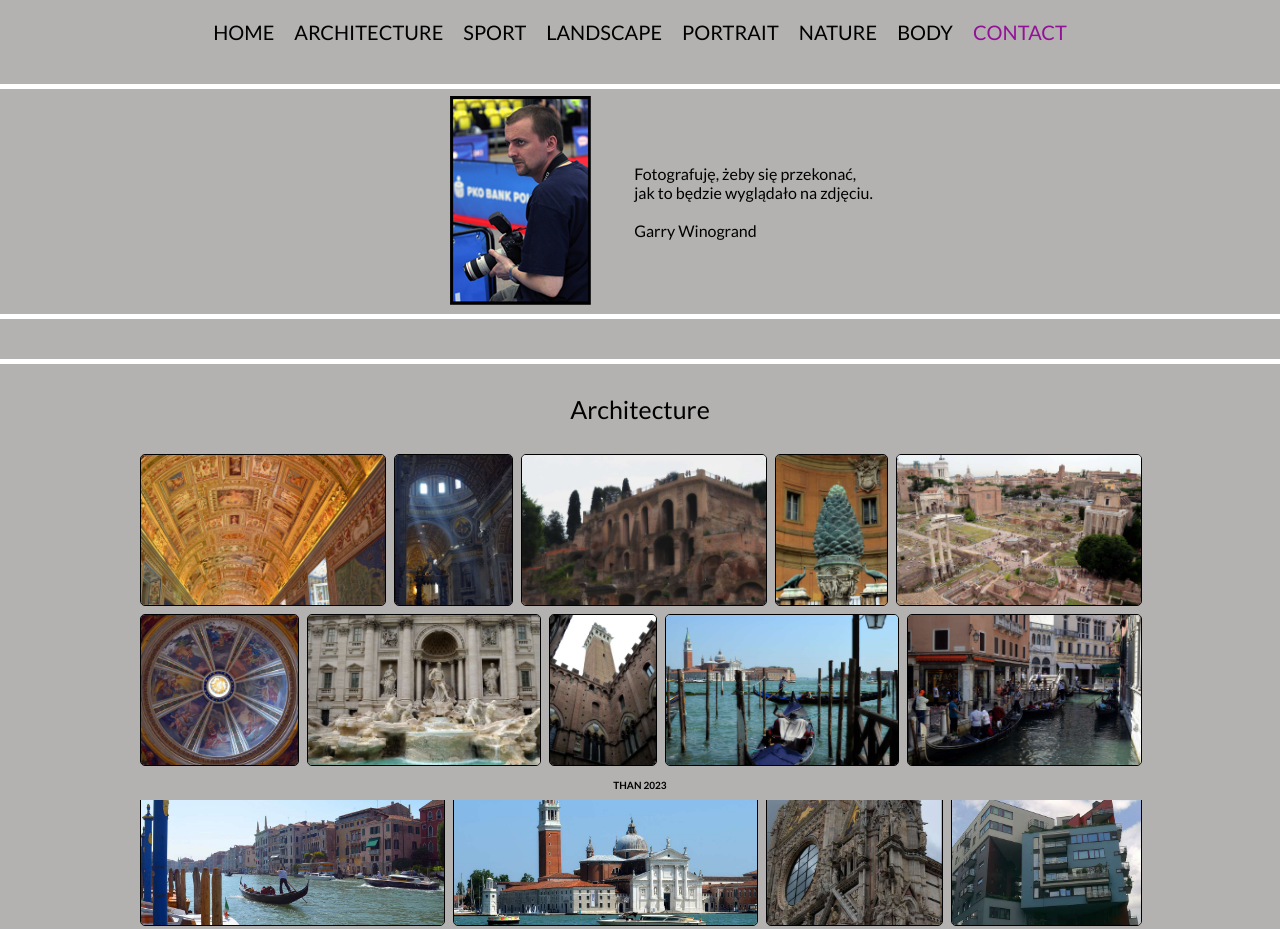
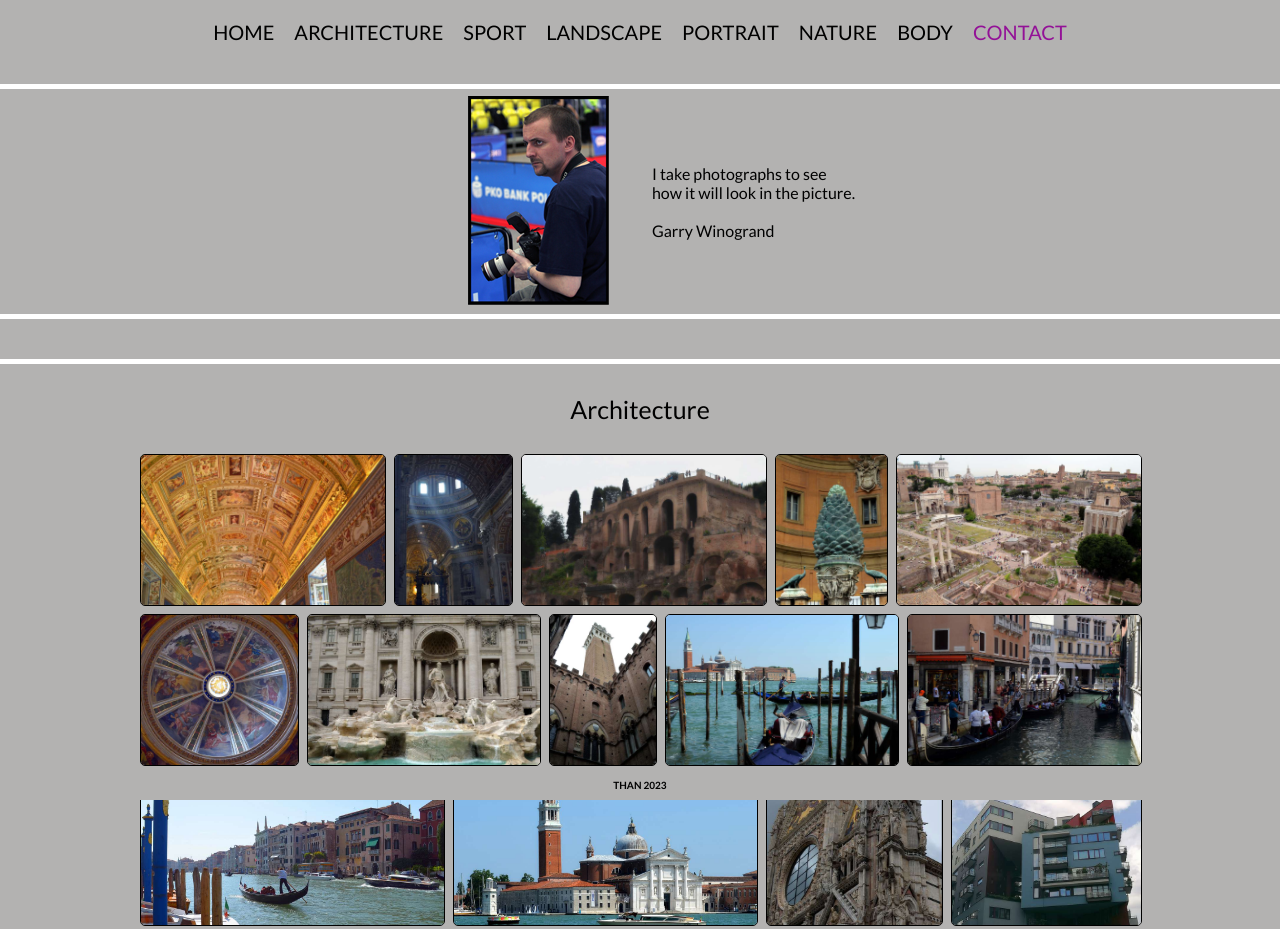
Before and after one commit to AdamWilczak/photopassion, a plain HTML site: page index.html in a window 1280 px wide. Shown: the top 929 px of the page. Drawn offline with Linux system fonts and the light colour scheme; a web font is replaced by a local one.

Commit message:
translate motto

```diff
--- a/index.html
+++ b/index.html
@@ -40,9 +40,9 @@
             <div class="me"><img src="pic/ja.0d2833b8.png" alt=""></div>
             <div class="frame1__txt">
 
-              <p>Fotografuję, żeby się przekonać, </p>
-              <p>jak to będzie wyglądało na zdjęciu.</p><br>
-              <p> Garry Winogrand</p>
+              <p>I take photographs to see</p>
+              <p>how it will look in the picture.</p><br>
+              <p>Garry Winogrand</p>
             </div>
           </div>
         </div>
```
